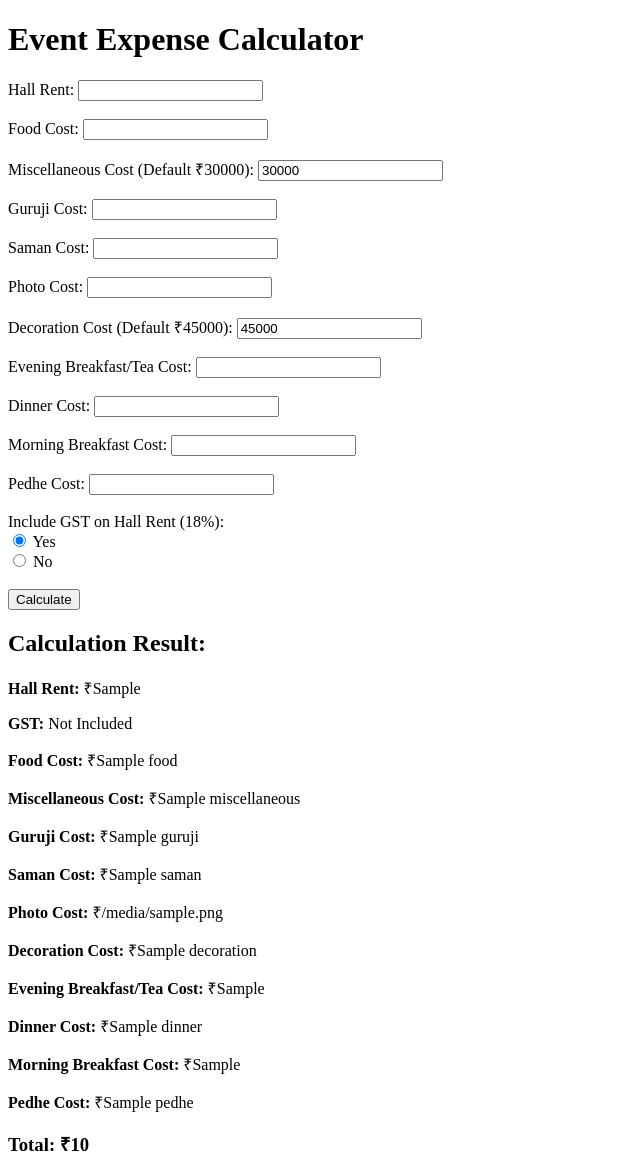
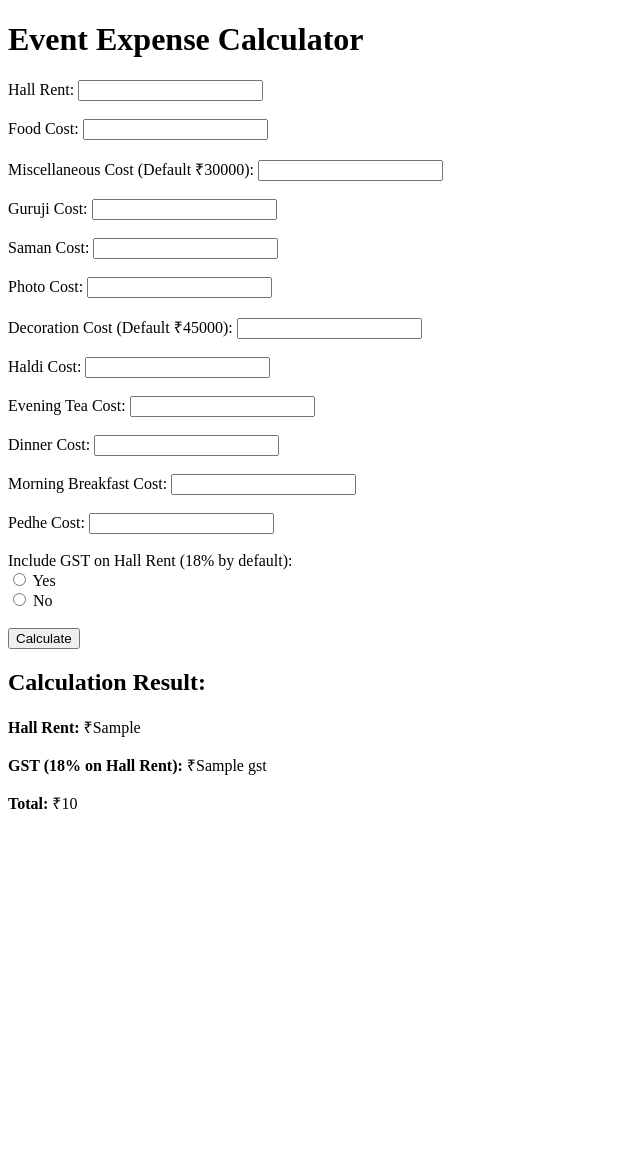
Before and after one commit to spawar20/app, a Flask app: template templates/index.html in a window 1280 px wide. Shown: the whole page, without its empty margins (0-640 px from the left). After the commit the page ends 809 px from the top, so only its background shows below. Run offline with Flask 3, Linux system fonts and the light colour scheme; the template is opened without the code that fills it: most values are stand-ins (such as "Sample title", 1, 10 or a date in 2020).

Commit message:
Update index.html

```diff
--- a/templates/index.html
+++ b/templates/index.html
@@ -1,4 +1,3 @@
-
 <!DOCTYPE html>
 <html lang="en">
 <head>
@@ -10,68 +9,63 @@
     <h1>Event Expense Calculator</h1>
     <form method="POST">
         <label for="hall_rent">Hall Rent:</label>
-        <input type="number" id="hall_rent" name="hall_rent" step="0.01" required><br><br>
+        <input type="number" id="hall_rent" name="hall_rent" step="0.01" value="{{ result.hall_rent if result.hall_rent is not none else '' }}" required><br><br>
 
         <label for="food">Food Cost:</label>
-        <input type="number" id="food" name="food" step="0.01" required><br><br>
+        <input type="number" id="food" name="food" step="0.01" value="{{ result.food if result.food is not none else '' }}" required><br><br>
 
         <label for="miscellaneous">Miscellaneous Cost (Default ₹30000):</label>
-        <input type="number" id="miscellaneous" name="miscellaneous" value="30000" step="0.01"><br><br>
+        <input type="number" id="miscellaneous" name="miscellaneous" value="{{ result.miscellaneous if result.miscellaneous is not none else 30000 }}" step="0.01"><br><br>
 
         <label for="guruji">Guruji Cost:</label>
-        <input type="number" id="guruji" name="guruji" step="0.01"><br><br>
+        <input type="number" id="guruji" name="guruji" step="0.01" value="{{ result.guruji if result.guruji is not none else '' }}"><br><br>
 
         <label for="saman">Saman Cost:</label>
-        <input type="number" id="saman" name="saman" step="0.01"><br><br>
+        <input type="number" id="saman" name="saman" step="0.01" value="{{ result.saman if result.saman is not none else '' }}"><br><br>
 
         <label for="photo">Photo Cost:</label>
-        <input type="number" id="photo" name="photo" step="0.01"><br><br>
+        <input type="number" id="photo" name="photo" step="0.01" value="{{ result.photo if result.photo is not none else '' }}"><br><br>
 
         <label for="decoration">Decoration Cost (Default ₹45000):</label>
-        <input type="number" id="decoration" name="decoration" value="45000" step="0.01"><br><br>
+        <input type="number" id="decoration" name="decoration" value="{{ result.decoration if result.decoration is not none else 45000 }}" step="0.01"><br><br>
 
-        <label for="evening_tea">Evening Breakfast/Tea Cost:</label>
-        <input type="number" id="evening_tea" name="evening_tea" step="0.01"><br><br>
+        <label for="haldi">Haldi Cost:</label>
+        <input type="number" id="haldi" name="haldi" step="0.01" value="{{ result.haldi if result.haldi is not none else '' }}"><br><br>
+
+        <label for="evening_tea">Evening Tea Cost:</label>
+        <input type="number" id="evening_tea" name="evening_tea" step="0.01" value="{{ result.evening_tea if result.evening_tea is not none else '' }}"><br><br>
 
         <label for="dinner">Dinner Cost:</label>
-        <input type="number" id="dinner" name="dinner" step="0.01"><br><br>
+        <input type="number" id="dinner" name="dinner" step="0.01" value="{{ result.dinner if result.dinner is not none else '' }}"><br><br>
 
         <label for="morning_breakfast">Morning Breakfast Cost:</label>
-        <input type="number" id="morning_breakfast" name="morning_breakfast" step="0.01"><br><br>
+        <input type="number" id="morning_breakfast" name="morning_breakfast" step="0.01" value="{{ result.morning_breakfast if result.morning_breakfast is not none else '' }}"><br><br>
 
         <label for="pedhe">Pedhe Cost:</label>
-        <input type="number" id="pedhe" name="pedhe" step="0.01"><br><br>
+        <input type="number" id="pedhe" name="pedhe" step="0.01" value="{{ result.pedhe if result.pedhe is not none else '' }}"><br><br>
 
-        <label>Include GST on Hall Rent (18%):</label><br>
-        <input type="radio" id="gst_yes" name="gst_option" value="yes" checked>
+        <label>Include GST on Hall Rent (18% by default):</label><br>
+        <input type="radio" id="gst_yes" name="gst_option" value="yes" {% if result.gst_option == 'yes' %}checked{% endif %}>
         <label for="gst_yes">Yes</label><br>
-        <input type="radio" id="gst_no" name="gst_option" value="no">
+        <input type="radio" id="gst_no" name="gst_option" value="no" {% if result.gst_option == 'no' %}checked{% endif %}>
         <label for="gst_no">No</label><br><br>
 
         <button type="submit">Calculate</button>
     </form>
 
     {% if result %}
-        <h2>Calculation Result:</h2>
-        <p><strong>Hall Rent:</strong> ₹{{ result.hall_rent }}</p>
-        {% if result.gst > 0 %}
-        <p><strong>GST (18% on Hall Rent):</strong> ₹{{ result.gst }}</p>
+        {% if result.error %}
+            <h2>{{ result.error }}</h2>
         {% else %}
-        <p><strong>GST:</strong> Not Included</p>
+            <h2>Calculation Result:</h2>
+            <p><strong>Hall Rent:</strong> ₹{{ result.hall_rent }}</p>
+            {% if result.gst %}
+                <p><strong>GST (18% on Hall Rent):</strong> ₹{{ result.gst }}</p>
+            {% else %}
+                <p><strong>GST:</strong> Not Included</p>
+            {% endif %}
+            <p><strong>Total:</strong> ₹{{ result.total }}</p>
         {% endif %}
-        <p><strong>Food Cost:</strong> ₹{{ result.food }}</p>
-        <p><strong>Miscellaneous Cost:</strong> ₹{{ result.miscellaneous }}</p>
-        <p><strong>Guruji Cost:</strong> ₹{{ result.guruji }}</p>
-        <p><strong>Saman Cost:</strong> ₹{{ result.saman }}</p>
-        <p><strong>Photo Cost:</strong> ₹{{ result.photo }}</p>
-        <p><strong>Decoration Cost:</strong> ₹{{ result.decoration }}</p>
-        <p><strong>Evening Breakfast/Tea Cost:</strong> ₹{{ result.evening_tea }}</p>
-        <p><strong>Dinner Cost:</strong> ₹{{ result.dinner }}</p>
-        <p><strong>Morning Breakfast Cost:</strong> ₹{{ result.morning_breakfast }}</p>
-        <p><strong>Pedhe Cost:</strong> ₹{{ result.pedhe }}</p>
-        <h3><strong>Total:</strong> ₹{{ result.total }}</h3>
-    {% elif result is not none %}
-        <h2>{{ result }}</h2>
     {% endif %}
 </body>
 </html>
```
